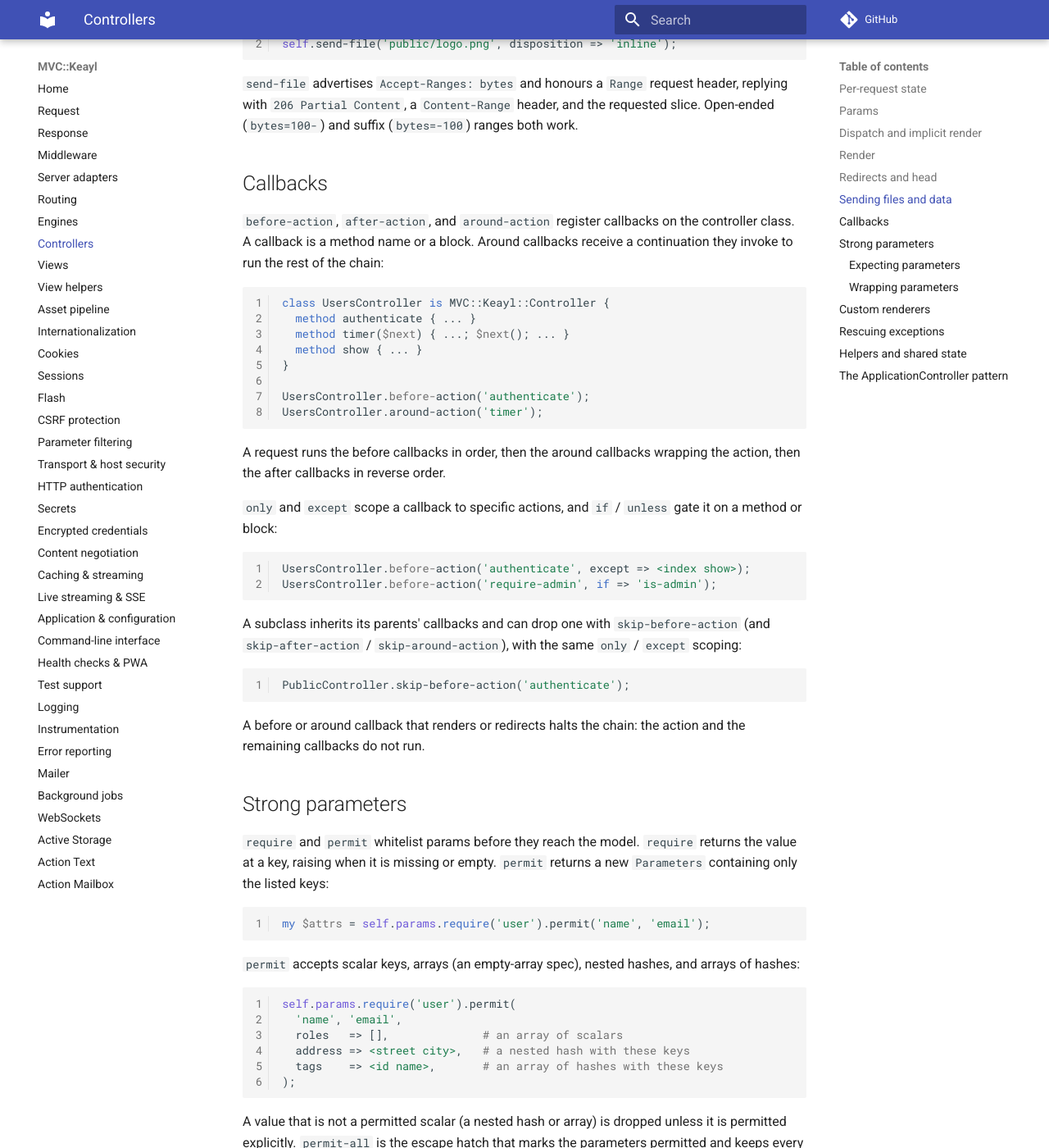
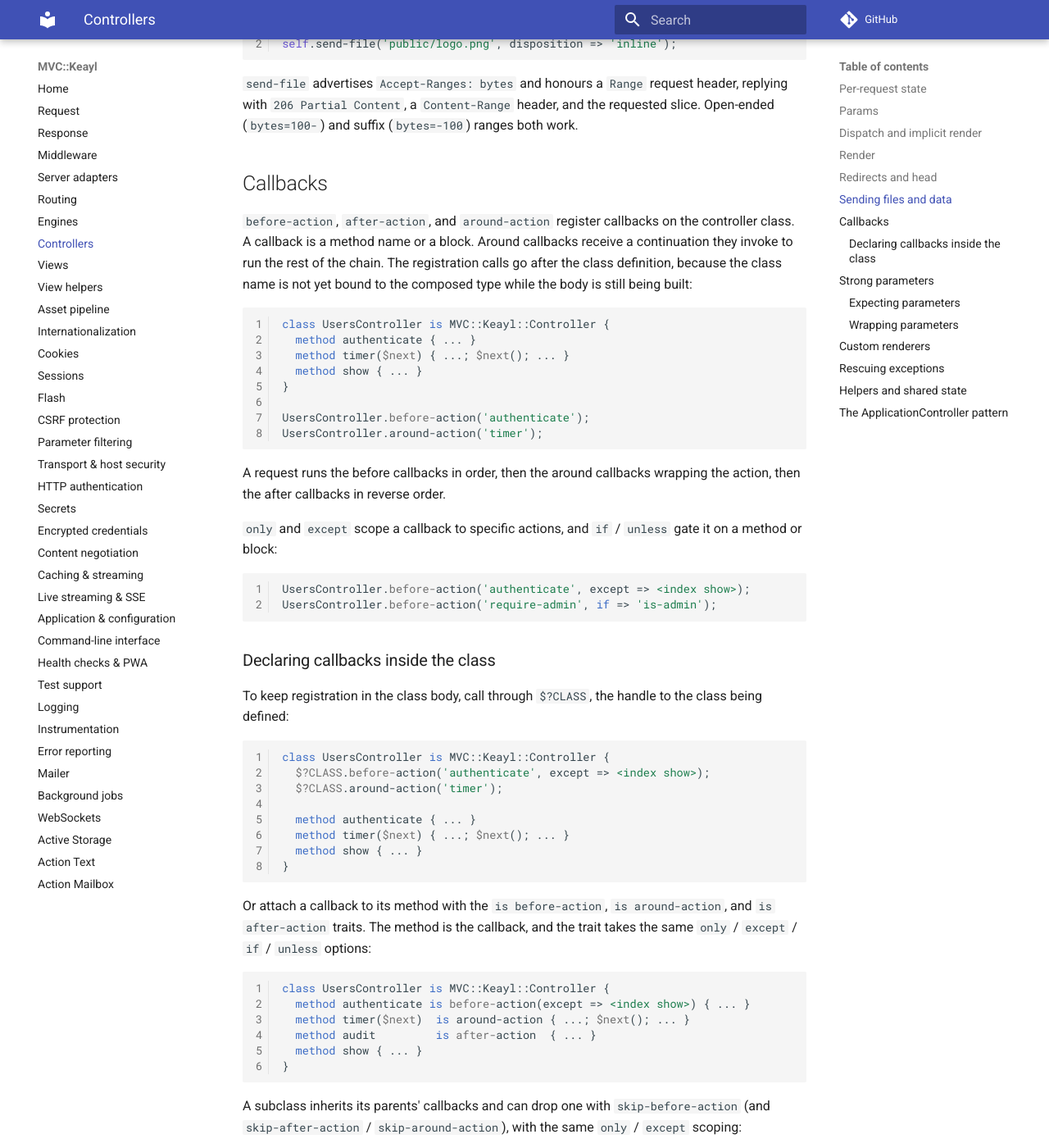
Before and after one commit to gdonald/MVC-Keayl, an MkDocs documentation site: the page built from docs-src/docs/controllers.md, in a window 1280 px wide and 1400 px high, scrolled down 3851 px. Shown: the whole window at 82% size. Built offline with MkDocs 1.6.1 and Material for MkDocs 9.7.7, drawn with Linux system fonts in a browser that asks for light colours; comment, search, counter and statistics services are not loaded.

Commit message:
Add inline callbacks

````diff
--- a/docs-src/docs/controllers.md
+++ b/docs-src/docs/controllers.md
@@ -196,7 +196,9 @@ work.
 
 `before-action`, `after-action`, and `around-action` register callbacks on the
 controller class. A callback is a method name or a block. Around callbacks
-receive a continuation they invoke to run the rest of the chain:
+receive a continuation they invoke to run the rest of the chain. The registration
+calls go after the class definition, because the class name is not yet bound to
+the composed type while the body is still being built:
 
 ```perl6
 class UsersController is MVC::Keayl::Controller {
@@ -218,6 +220,35 @@ gate it on a method or block:
 ```perl6
 UsersController.before-action('authenticate', except => <index show>);
 UsersController.before-action('require-admin', if => 'is-admin');
+```
+
+### Declaring callbacks inside the class
+
+To keep registration in the class body, call through `$?CLASS`, the handle to the
+class being defined:
+
+```perl6
+class UsersController is MVC::Keayl::Controller {
+  $?CLASS.before-action('authenticate', except => <index show>);
+  $?CLASS.around-action('timer');
+
+  method authenticate { ... }
+  method timer($next) { ...; $next(); ... }
+  method show { ... }
+}
+```
+
+Or attach a callback to its method with the `is before-action`, `is
+around-action`, and `is after-action` traits. The method is the callback, and the
+trait takes the same `only` / `except` / `if` / `unless` options:
+
+```perl6
+class UsersController is MVC::Keayl::Controller {
+  method authenticate is before-action(except => <index show>) { ... }
+  method timer($next)  is around-action { ...; $next(); ... }
+  method audit         is after-action  { ... }
+  method show { ... }
+}
 ```
 
 A subclass inherits its parents' callbacks and can drop one with
````
Also changed, not shown: 5 other files.
